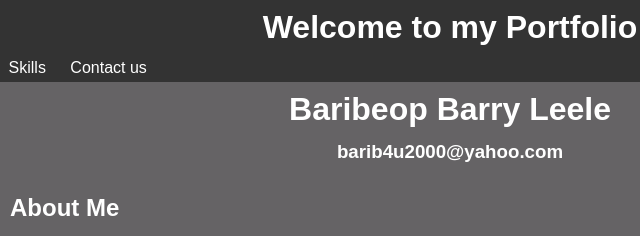
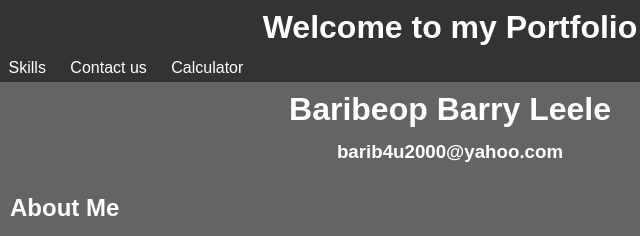
Before and after one commit to Baribeop/baribeop.github.io, a plain HTML site: page ASS2/index.html in a window 1280 px wide. Shown: the top 236 px of the page, 180-820 px from the left. Drawn offline with Linux system fonts and the light colour scheme.

Commit message:
updated folder and file

```diff
--- a/ASS2/index.html
+++ b/ASS2/index.html
@@ -16,8 +16,10 @@
                 <li><a href="index.html">Education</li>
                 <li><a href="index.html">Skills</li>
                 <li><a href="index.html">Contact us</li>
+                <li><a href="table.html">Calculator</li>
             </ul>
         </nav>
+
     </header>
     <h1>Baribeop Barry Leele </h1>
     <h3>barib4u2000@yahoo.com</h3>
```
Also changed, not shown: ASS2/calculator.css (renamed from calculator.css), ASS2/table.html (renamed from table.html).
